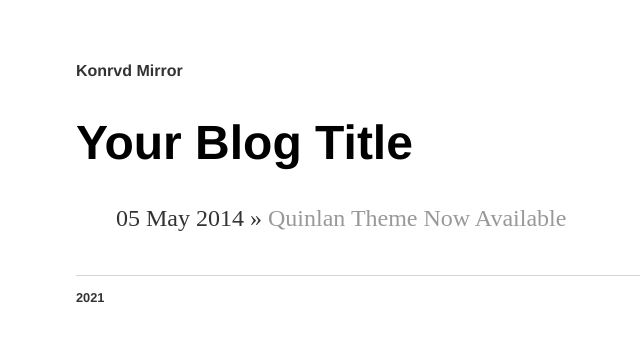
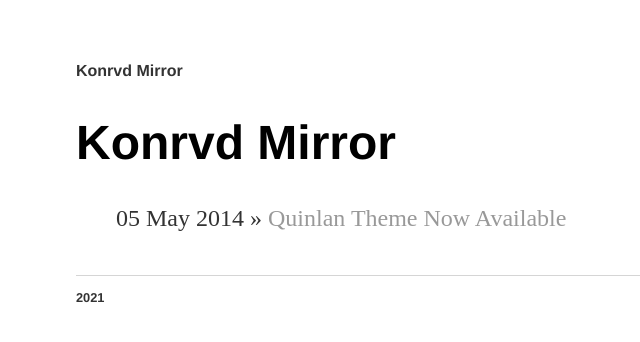
Before and after one commit to konrvd-mirror/konrvd-mirror.github.io, a Jekyll site: the page built from index.html, in a window 1280 px wide. Shown: the top 342 px of the page, without its empty margins (116-756 px from the left). Built offline with Jekyll 4.4.1, drawn with Linux system fonts in a browser that asks for light colours.

Commit message:
jekyll deploy c

```diff
--- a/index.html
+++ b/index.html
@@ -1,6 +1,6 @@
 ---
 layout: default
-title: Your Blog Title
+title: Konrvd Mirror
 ---
 <h1>{{ page.title }}</h1>
 <ul class="posts">
```
